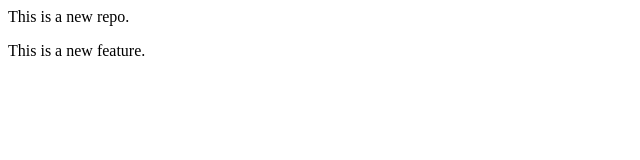
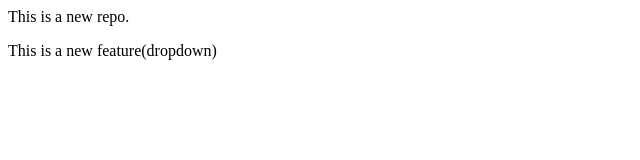
Before and after one commit to Khushi28020/localrepo, a plain HTML site: page index.html in a window 1280 px wide. Shown: the full height of the page, 0-640 px from the left. Drawn offline with Linux system fonts and the light colour scheme.

```diff
--- a/index.html
+++ b/index.html
@@ -2,5 +2,5 @@
     This is a new repo.
 </p>
 <p>
-    This is a new feature.
+    This is a new feature(dropdown)
 </p>
```
